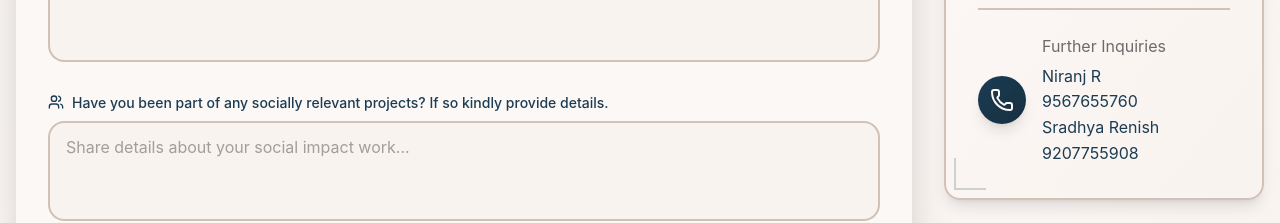
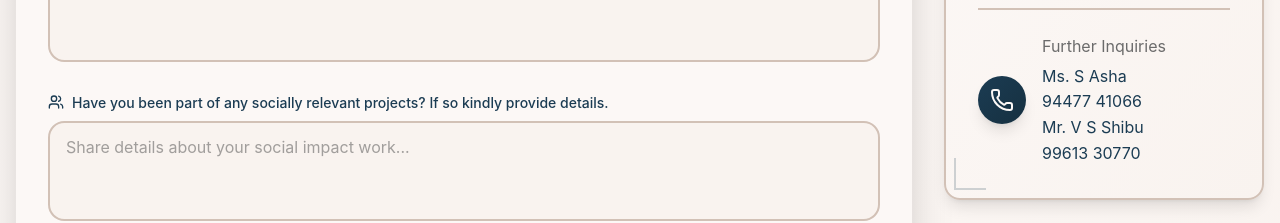
Before and after one commit to niranj-r/ALUMNI_MEETUP_FORMS, a React (Vite) app: page / in a window 1280 px wide. Shown: the part 1053-1276 px from the top of the page. Built offline with nearby package versions, Linux system fonts and the light colour scheme.

Commit message:
fix: update contact information in EventInfo component

```diff
--- a/src/components/EventInfo.tsx
+++ b/src/components/EventInfo.tsx
@@ -18,13 +18,13 @@ export default function EventInfo() {
       title: 'Further Inquiries',
       info: (
         <>
-          Niranj R
+          Ms. S Asha
           <br />
-          9567655760
+          94477 41066
           <br />
-          Sradhya Renish
+          Mr. V S Shibu
           <br />
-          9207755908
+          99613 30770
         </>
       )
     }
```
